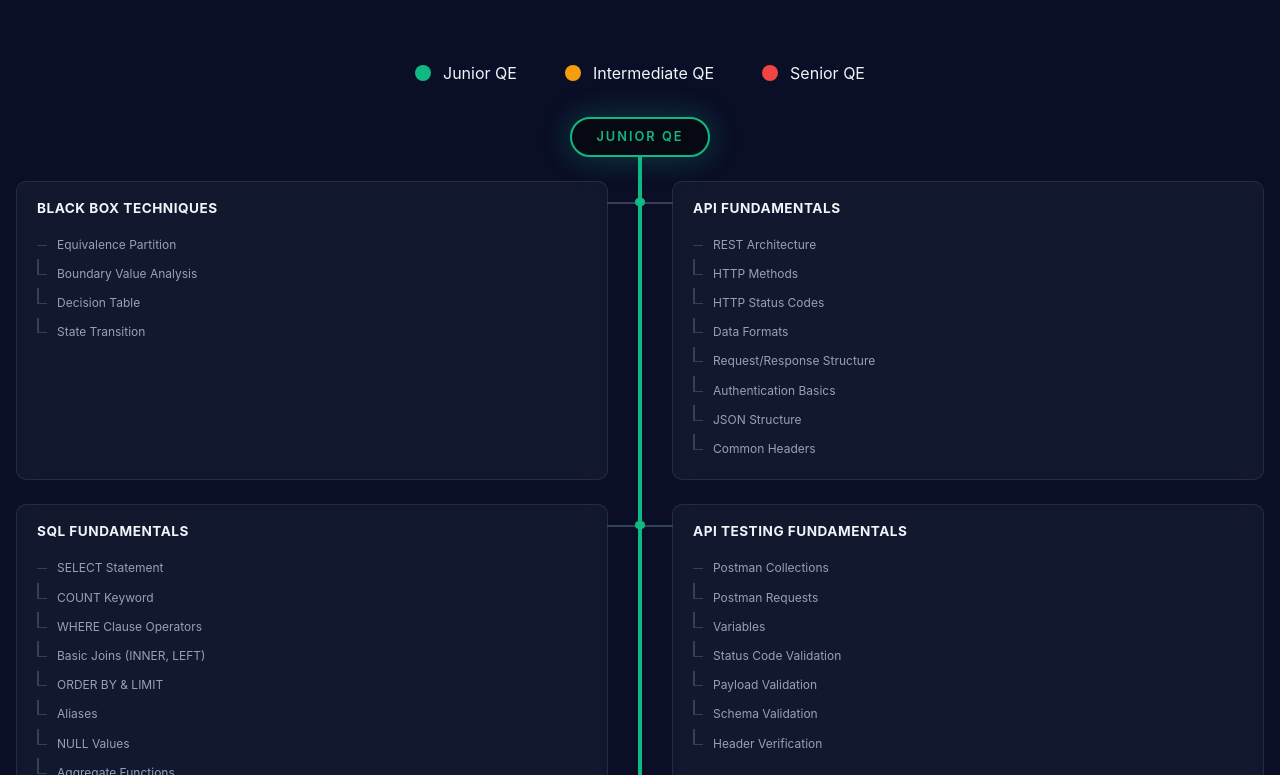
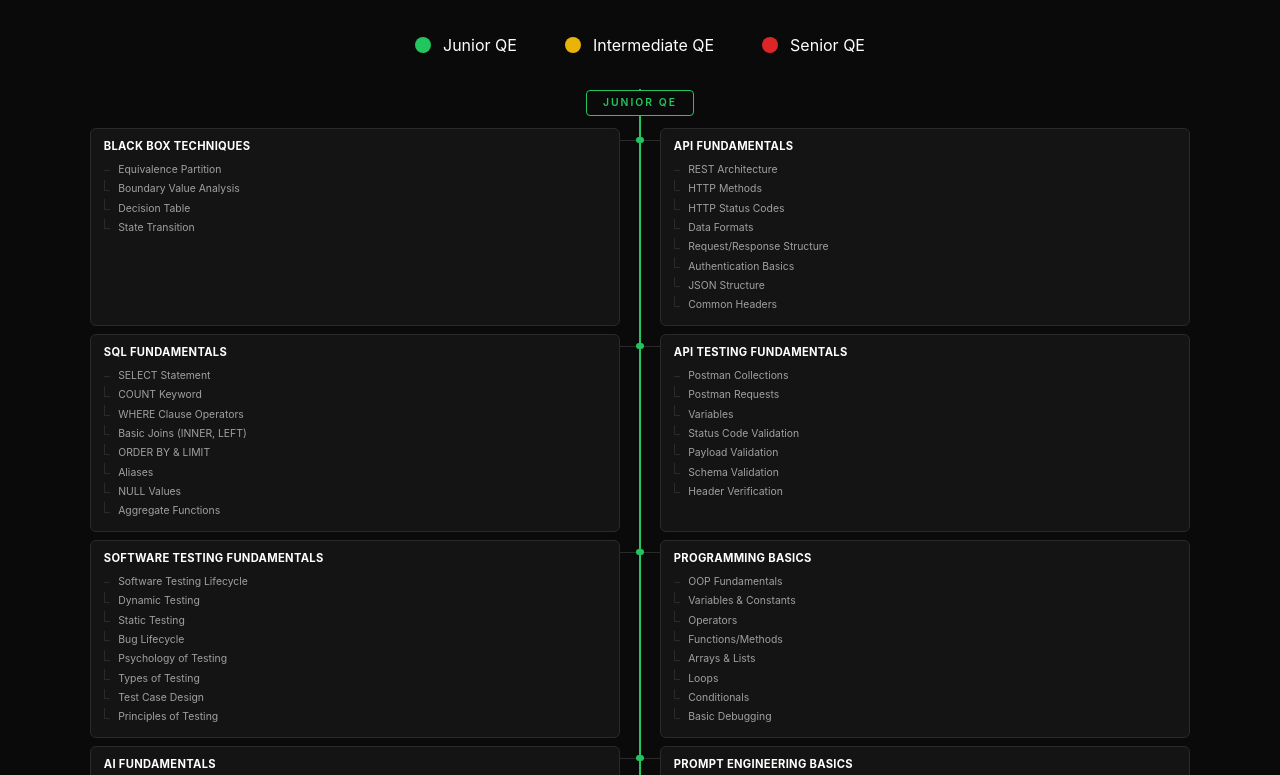
Before and after one commit to coe-qa-unosquare/coe-qa-unosquare.github.io, a plain HTML site: page roadmap-redesign.html in a window 1280 px wide. Shown: the part 93-868 px from the top of the page. Drawn offline with Linux system fonts and the light colour scheme.

Commit message:
Make roadmap ultra-compact with index.html colors
- Use same dark theme colors as main site
- Much tighter spacing between all elements
- Smaller fonts and reduced padding
- Thinner connectors and smaller dots

```diff
--- a/roadmap-redesign.html
+++ b/roadmap-redesign.html
@@ -12,34 +12,34 @@
         }
 
         :root {
-            --bg-dark: #0a0e27;
-            --bg-darker: #060912;
-            --spine-color: #1e293b;
-            --junior-color: #10b981;
-            --intermediate-color: #f59e0b;
-            --senior-color: #ef4444;
-            --text-primary: #f1f5f9;
-            --text-secondary: #94a3b8;
-            --connector-color: #334155;
+            --bg: #0a0a0a;
+            --bg-card: #141414;
+            --border: #2a2a2a;
+            --text: #ffffff;
+            --text-muted: #a0a0a0;
+            --junior-color: #22c55e;
+            --intermediate-color: #eab308;
+            --senior-color: #dc2626;
+            --connector-color: #2a2a2a;
         }
 
         body {
             font-family: 'Inter', -apple-system, BlinkMacSystemFont, 'Segoe UI', sans-serif;
-            background: var(--bg-dark);
-            color: var(--text-primary);
-            line-height: 1.5;
-            padding: 1.5rem 1rem;
+            background: var(--bg);
+            color: var(--text);
+            line-height: 1.4;
+            padding: 1rem;
         }
 
         .header {
             text-align: center;
-            margin-bottom: 2.5rem;
+            margin-bottom: 1.5rem;
         }
 
         .header h1 {
-            font-size: 1.75rem;
+            font-size: 1.25rem;
             font-weight: 700;
-            margin-bottom: 0.25rem;
+            margin-bottom: 0.15rem;
             background: linear-gradient(135deg, var(--junior-color), var(--intermediate-color), var(--senior-color));
             -webkit-background-clip: text;
             -webkit-text-fill-color: transparent;
@@ -47,13 +47,13 @@
         }
 
         .header p {
-            color: var(--text-secondary);
-            font-size: 0.85rem;
+            color: var(--text-muted);
+            font-size: 0.75rem;
         }
 
         /* Main roadmap container */
         .roadmap {
-            max-width: 1400px;
+            max-width: 1100px;
             margin: 0 auto;
             position: relative;
         }
@@ -65,7 +65,7 @@
             left: 50%;
             top: 0;
             bottom: 0;
-            width: 4px;
+            width: 2px;
             background: linear-gradient(180deg,
                 var(--junior-color) 0%,
                 var(--junior-color) 33%,
@@ -75,12 +75,11 @@
                 var(--senior-color) 100%
             );
             transform: translateX(-50%);
-            border-radius: 2px;
         }
 
         /* Level sections */
         .level {
-            margin-bottom: 3rem;
+            margin-bottom: 1.25rem;
             position: relative;
         }
 
@@ -88,82 +87,76 @@
             text-align: center;
             position: relative;
             z-index: 10;
-            margin-bottom: 1.5rem;
+            margin-bottom: 0.75rem;
         }
 
         .level-badge {
             display: inline-block;
-            padding: 0.5rem 1.5rem;
-            border-radius: 50px;
+            padding: 0.3rem 1rem;
+            border-radius: 4px;
             font-weight: 600;
-            font-size: 0.8rem;
+            font-size: 0.65rem;
             text-transform: uppercase;
             letter-spacing: 2px;
-            background: var(--bg-darker);
-            border: 2px solid;
+            background: var(--bg);
+            border: 1px solid;
         }
 
         .level.junior .level-badge {
             border-color: var(--junior-color);
             color: var(--junior-color);
-            box-shadow: 0 0 30px rgba(16, 185, 129, 0.3);
         }
 
         .level.intermediate .level-badge {
             border-color: var(--intermediate-color);
             color: var(--intermediate-color);
-            box-shadow: 0 0 30px rgba(245, 158, 11, 0.3);
         }
 
         .level.senior .level-badge {
             border-color: var(--senior-color);
             color: var(--senior-color);
-            box-shadow: 0 0 30px rgba(239, 68, 68, 0.3);
         }
 
         /* Grid for modules */
         .modules-grid {
             display: grid;
             grid-template-columns: 1fr 1fr;
-            gap: 1.5rem 4rem;
+            gap: 0.5rem 2.5rem;
             position: relative;
         }
 
         /* Module cards */
         .module {
-            background: rgba(30, 41, 59, 0.4);
-            border-radius: 10px;
-            padding: 1rem 1.25rem;
+            background: var(--bg-card);
+            border-radius: 6px;
+            padding: 0.6rem 0.8rem;
             position: relative;
-            backdrop-filter: blur(10px);
-            border: 1px solid rgba(148, 163, 184, 0.15);
-            transition: all 0.2s ease;
+            border: 1px solid var(--border);
+            transition: all 0.15s ease;
         }
 
         .module:hover {
-            transform: translateY(-2px);
-            border-color: rgba(148, 163, 184, 0.3);
-            box-shadow: 0 8px 20px rgba(0, 0, 0, 0.3);
+            border-color: #3a3a3a;
         }
 
         /* Connector to spine - LEFT modules */
         .module.left::before {
             content: '';
             position: absolute;
-            right: -2rem;
-            top: 1.25rem;
-            width: 2rem;
-            height: 2px;
+            right: -1.25rem;
+            top: 0.7rem;
+            width: 1.25rem;
+            height: 1px;
             background: var(--connector-color);
         }
 
         .module.left::after {
             content: '';
             position: absolute;
-            right: -2rem;
-            top: 1.25rem;
-            width: 8px;
-            height: 8px;
+            right: -1.25rem;
+            top: 0.7rem;
+            width: 6px;
+            height: 6px;
             background: currentColor;
             border-radius: 50%;
             transform: translate(50%, -50%);
@@ -173,20 +166,20 @@
         .module.right::before {
             content: '';
             position: absolute;
-            left: -2rem;
-            top: 1.25rem;
-            width: 2rem;
-            height: 2px;
+            left: -1.25rem;
+            top: 0.7rem;
+            width: 1.25rem;
+            height: 1px;
             background: var(--connector-color);
         }
 
         .module.right::after {
             content: '';
             position: absolute;
-            left: -2rem;
-            top: 1.25rem;
-            width: 8px;
-            height: 8px;
+            left: -1.25rem;
+            top: 0.7rem;
+            width: 6px;
+            height: 6px;
             background: currentColor;
             border-radius: 50%;
             transform: translate(-50%, -50%);
@@ -209,12 +202,12 @@
         }
 
         .module-title {
-            font-size: 0.85rem;
+            font-size: 0.7rem;
             font-weight: 700;
-            margin-bottom: 0.75rem;
-            color: var(--text-primary);
+            margin-bottom: 0.4rem;
+            color: var(--text);
             text-transform: uppercase;
-            letter-spacing: 0.5px;
+            letter-spacing: 0.3px;
         }
 
         /* Children/topics list */
@@ -224,16 +217,16 @@
         }
 
         .module-children li {
-            padding: 0.35rem 0;
-            padding-left: 1.25rem;
+            padding: 0.15rem 0;
+            padding-left: 0.9rem;
             position: relative;
-            color: var(--text-secondary);
-            font-size: 0.75rem;
-            transition: color 0.2s ease;
+            color: var(--text-muted);
+            font-size: 0.65rem;
+            transition: color 0.15s ease;
         }
 
         .module-children li:hover {
-            color: var(--text-primary);
+            color: var(--text);
         }
 
         /* Tree branch connectors for children */
@@ -242,7 +235,7 @@
             position: absolute;
             left: 0;
             top: 50%;
-            width: 10px;
+            width: 6px;
             height: 1px;
             background: var(--connector-color);
         }
@@ -253,7 +246,7 @@
             left: 0;
             top: 0;
             bottom: 50%;
-            width: 2px;
+            width: 1px;
             background: var(--connector-color);
         }
 
@@ -264,19 +257,6 @@
         .module-children li:last-child::after {
             bottom: auto;
             height: calc(50% + 1px);
-        }
-
-        /* Sub-items (nested) */
-        .module-children .sub-item {
-            font-size: 0.85rem;
-            padding-left: 2.5rem;
-            color: var(--text-secondary);
-            opacity: 0.8;
-        }
-
-        .module-children .sub-item::before {
-            width: 12px;
-            left: 0.5rem;
         }
 
         /* Responsive */
```
